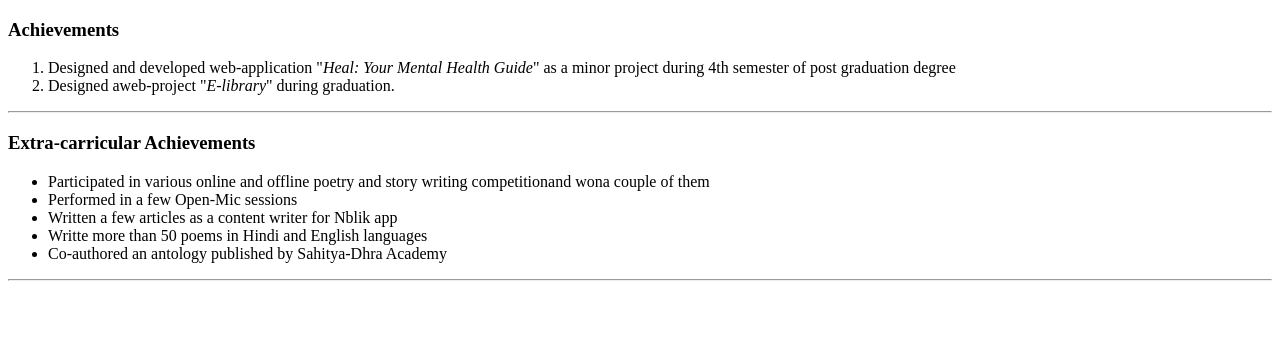
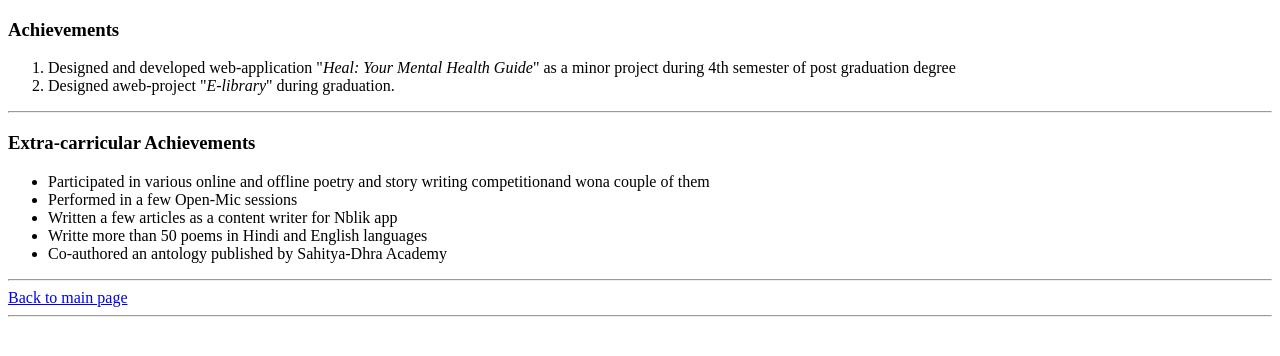
Before and after one commit to Astha-T/cv, a plain HTML site: page Achievements.html in a window 1280 px wide. Drawn offline with Linux system fonts and the light colour scheme.

Commit message:
Update Achievements.html

```diff
--- a/Achievements.html
+++ b/Achievements.html
@@ -3,6 +3,7 @@
        <head>
        <meta charset="utf-8">
        <title> 💛 My Achievements 💛 </title>
+       <link rel="stylesheet" href="style.css">
        </head>
        <body>
            <h3> Achievements</h3>
@@ -20,5 +21,7 @@
                <li>Co-authored an antology published by Sahitya-Dhra Academy</li>
          </ul>
          <hr>
+         <a href="index.html">Back to main page</a>
+         <hr>
        </body>
    </html>
```
